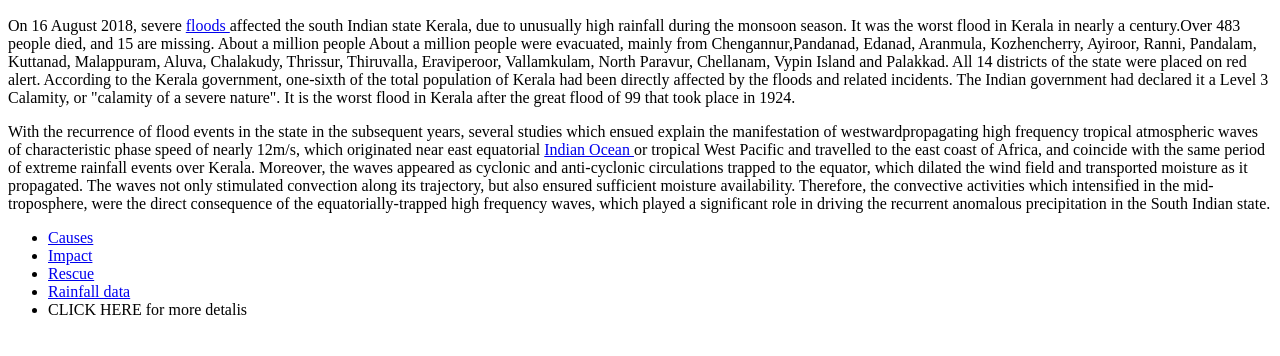
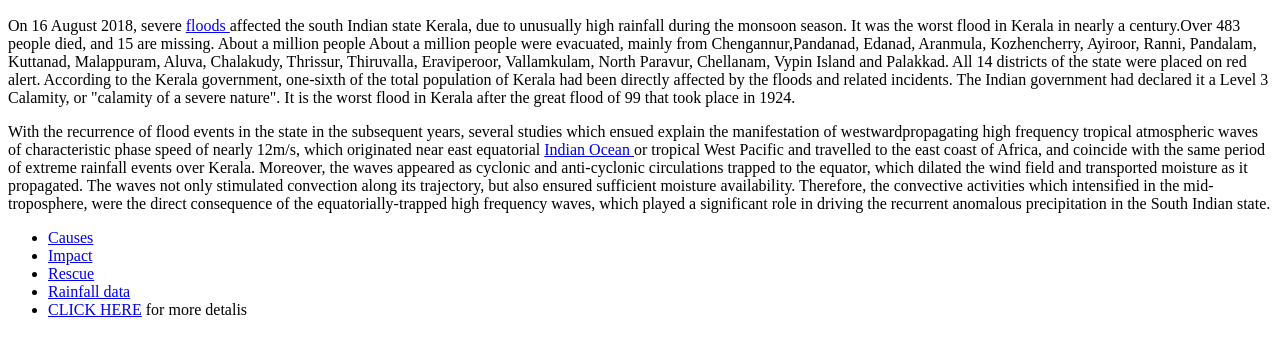
Before and after one commit to bhavanasuresh12/3CO3CSC, a plain HTML site: page index.html in a window 1280 px wide. Shown: the part 308-664 px from the top of the page. Drawn offline with Linux system fonts and the light colour scheme.

Commit message:
Update index.html

```diff
--- a/index.html
+++ b/index.html
@@ -13,7 +13,7 @@
     <li><a href="impact.html">Impact</a></li>
     <li><a href="rescue.html">Rescue</a></li>
     <li><a href="table.html">Rainfall data</a></li>
-    <li>CLICK HERE for more detalis</li>
+     <li><a href="click here.html">CLICK HERE</a> for more detalis</li>
     </ul>
 
     </body>
```
